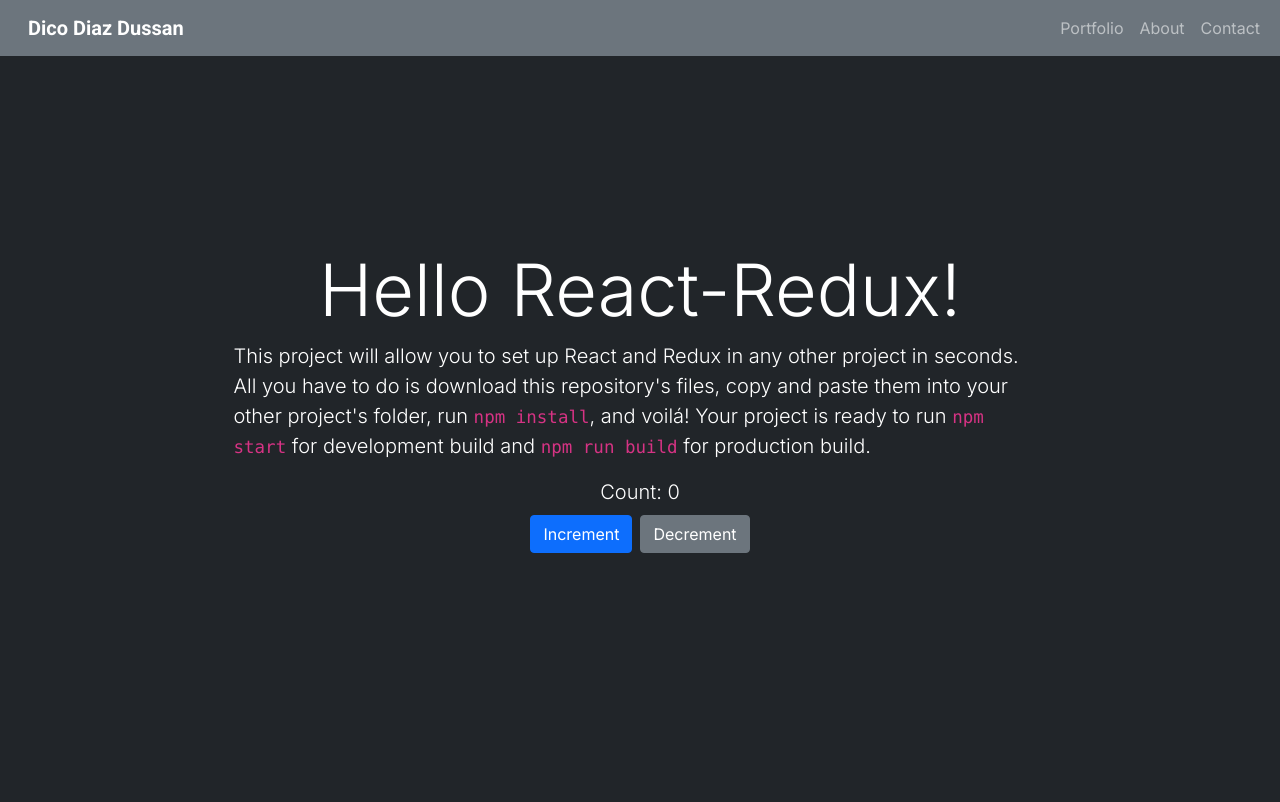
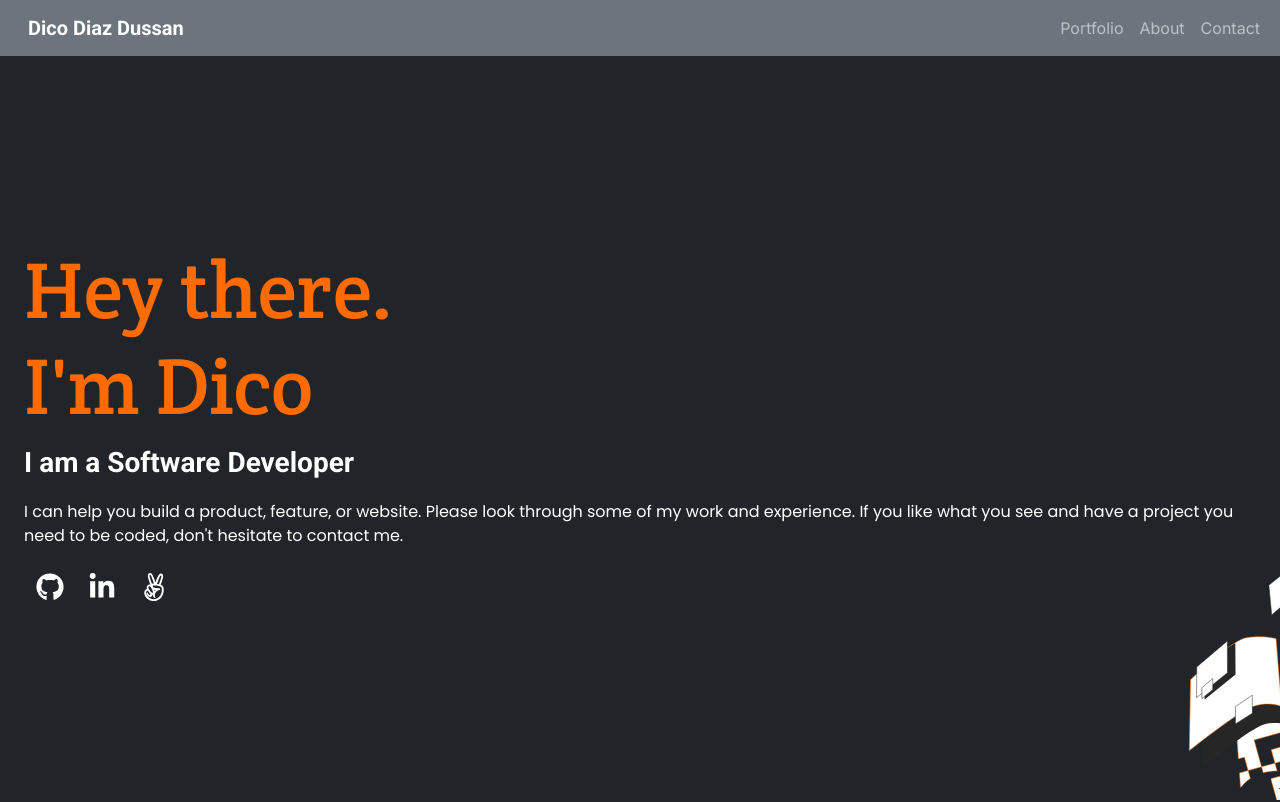
Before and after one commit to dicodiaz/portfolio, a React (Create React App) app: page / in a window 1280 px wide. Shown: the top 802 px of the page. Built offline with nearby package versions, Linux system fonts and the light colour scheme.

Commit message:
Add cover page

```diff
--- a/package.json
+++ b/package.json
@@ -20,6 +20,7 @@
     "redux": "^4.1.2",
     "redux-logger": "^3.0.6",
     "redux-thunk": "^2.4.0",
+    "uuid": "^8.3.2",
     "web-vitals": "^1.1.2"
   },
   "scripts": {
--- a/src/App.css
+++ b/src/App.css
@@ -19,8 +19,12 @@
   font-family: Poppins, sans-serif !important;
 }
 
-.btn-close-size {
-  font-size: 30px;
+.text-custom1 {
+  color: rgb(255, 107, 0) !important;
+}
+
+.bg-custom1 {
+  background-color: rgb(255, 107, 0) !important;
 }
 
 @media screen and (max-width: 768px) {
--- a/src/App.js
+++ b/src/App.js
@@ -1,16 +1,27 @@
 import React from 'react';
+import { FaAngellist, FaGithub, FaLinkedinIn } from 'react-icons/fa';
 import { BrowserRouter as Router } from 'react-router-dom';
+import { v4 as uuidv4 } from 'uuid';
 import './App.css';
 import About from './components/About';
+import Cover from './components/Cover';
 import Header from './components/Header';
-import Home from './components/Home';
 
-const App = () => (
-  <Router basename={process.env.PUBLIC_URL}>
-    <Header />
-    <Home />
-    <About />
-  </Router>
-);
+const App = () => {
+  const icons = [
+    { id: uuidv4(), href: 'https://github.com/dicodiaz', src: FaGithub },
+    { id: uuidv4(), href: 'https://www.linkedin.com/in/dico-diaz-dussan/', src: FaLinkedinIn },
+    { id: uuidv4(), href: 'https://angel.co/u/dico-diaz-dussan', src: FaAngellist },
+  ];
+  return (
+    <Router basename={process.env.PUBLIC_URL}>
+      <Header />
+      <main>
+        <Cover icons={icons} />
+        <About />
+      </main>
+    </Router>
+  );
+};
 
 export default App;
--- /dev/null
+++ b/src/components/Cover.js
@@ -0,0 +1,53 @@
+import PropTypes from 'prop-types';
+import { Col, Container, Row } from 'react-bootstrap';
+import bgCover from '../assets/bg-cover.svg';
+
+const Cover = ({ icons }) => (
+  <Container
+    fluid
+    id="cover"
+    as="section"
+    className="bg-dark text-white min-vh-100 d-flex flex-column justify-content-center"
+    style={{
+      backgroundImage: `url(${bgCover})`,
+      backgroundPosition: 'right bottom -50px',
+      backgroundRepeat: 'no-repeat',
+    }}
+  >
+    <Row className="mx-0 pt-5">
+      <h1 className="display-1 font-crete-round text-custom1">
+        Hey there. <br /> I&apos;m Dico
+      </h1>
+      <p className="lead font-roboto fw-bold fs-3">I am a Software Developer</p>
+      <p className="font-poppins">
+        I can help you build a product, feature, or website. Please look through some of my work and
+        experience. If you like what you see and have a project you need to be coded, don&apos;t
+        hesitate to contact me.
+      </p>
+      <Col>
+        <Row xs="auto" className="mx-0">
+          {icons.map((icon) => {
+            const { id, href, src: Icon } = icon;
+            return (
+              <a key={id} href={href} className="text-white fs-3">
+                <Icon />
+              </a>
+            );
+          })}
+        </Row>
+      </Col>
+    </Row>
+  </Container>
+);
+
+Cover.propTypes = {
+  icons: PropTypes.arrayOf(
+    PropTypes.shape({
+      id: PropTypes.string.isRequired,
+      href: PropTypes.string.isRequired,
+      src: PropTypes.func.isRequired,
+    }),
+  ).isRequired,
+};
+
+export default Cover;
--- a/src/components/Header.js
+++ b/src/components/Header.js
@@ -10,7 +10,7 @@
       <Navbar bg="secondary" variant="dark" expand="md" fixed="top" collapseOnSelect>
         <Container fluid>
           <Navbar.Brand>
-            <Nav.Link href="#heading" className="font-roboto text-white fw-bold py-0">
+            <Nav.Link href="#cover" className="font-roboto text-white fw-bold py-0">
               Dico Diaz Dussan
             </Nav.Link>
           </Navbar.Brand>
--- a/src/components/Home.js
+++ /dev/null
@@ -1,24 +0,0 @@
-import { Col, Container, Row } from 'react-bootstrap';
-import Counter from './Counter';
-
-const Home = () => (
-  <main className="bg-dark text-white min-vh-100 d-flex flex-column justify-content-center">
-    <Container fluid="md">
-      <Row className="mx-0 justify-content-center">
-        <Col md={9}>
-          <h1 className="display-2 text-center">Hello React-Redux!</h1>
-          <p className="lead">
-            This project will allow you to set up React and Redux in any other project in seconds.
-            All you have to do is download this repository&apos;s files, copy and paste them into
-            your other project&apos;s folder, run <code>npm install</code>, and voilá! Your project
-            is ready to run <code>npm start</code> for development build and{' '}
-            <code>npm run build</code> for production build.
-          </p>
-          <Counter />
-        </Col>
-      </Row>
-    </Container>
-  </main>
-);
-
-export default Home;
```
Also changed, not shown: src/assets/bg-cover.svg (added), 1 other file (tests, documents, lock files or other folders).
